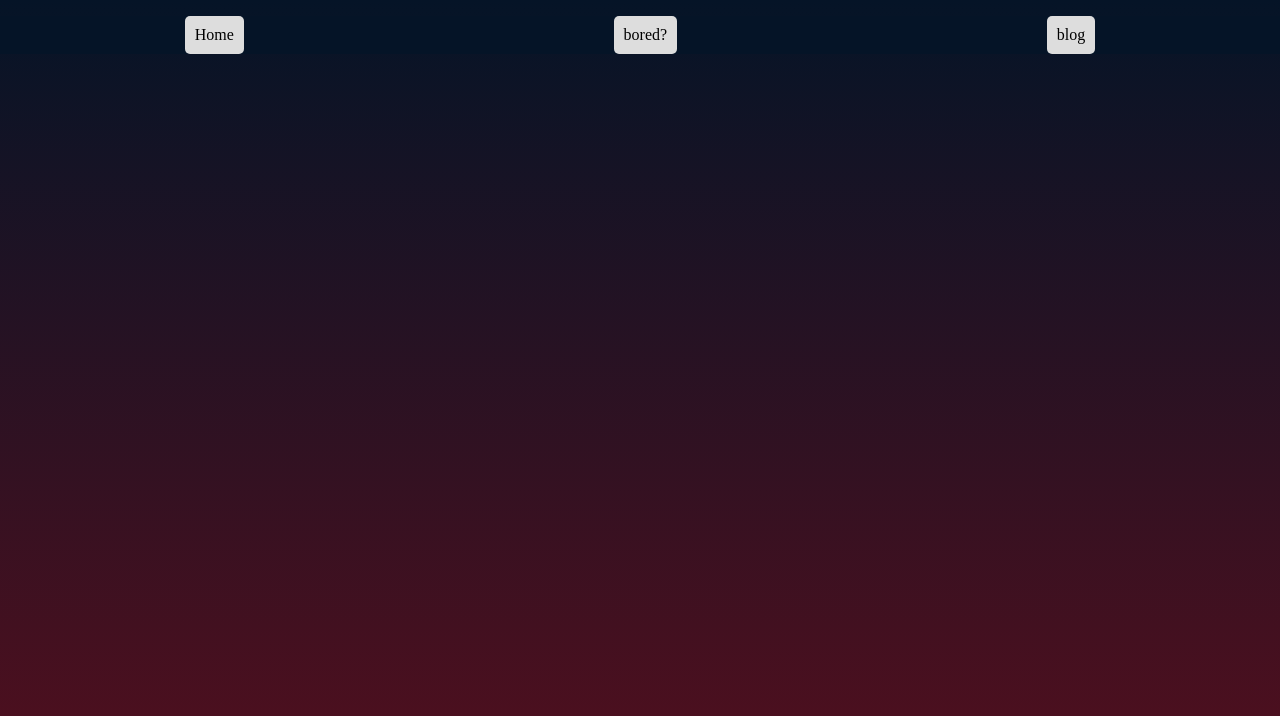
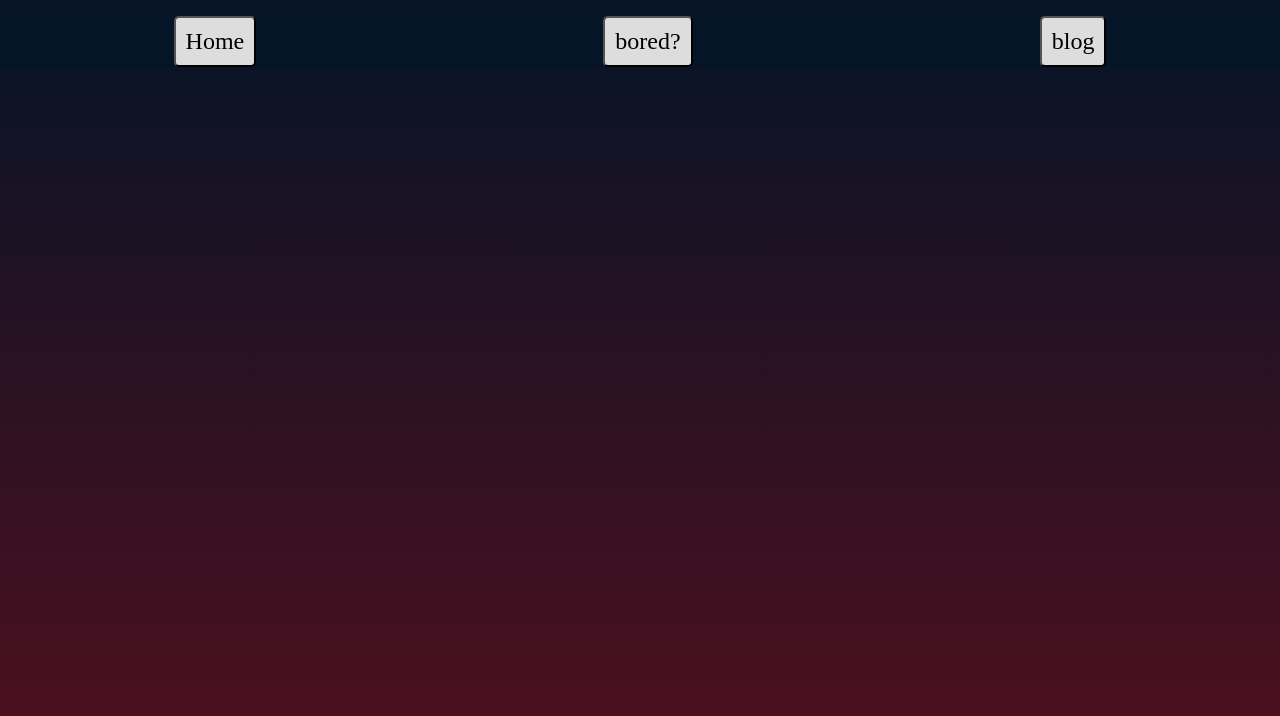
Before and after one commit to BorzoiBurrow/turbo-telegram, a React app: page / in a window 1280 px wide. Shown: the top 716 px of the page. Built offline with nearby package versions, Linux system fonts and the light colour scheme.

Commit message:
added some logic to navbar, some minor styling

```diff
--- a/src/assets/css/index.css
+++ b/src/assets/css/index.css
@@ -4,9 +4,18 @@
 #530f1e
 #a44322
 #f8bc04 */
+
+
+* {
+ font-family: "Playfair display", serif;
+ font-optical-sizing: auto;
+ font-weight: 400;
+ font-style: normal;
+}
+
 body {
     margin: 0px;
-    background-image: linear-gradient(#051427, #530f1e);
+    background-image: linear-gradient(#051427 0%, #530f1e 100%);
     background-repeat: no-repeat;
     background-size: cover;
 }
@@ -24,6 +33,7 @@ html {
 }
 
 .navbar-card {
+    font-size: 24px;
     padding: 10px;
     border-radius: 5px;
     background-color: #ddd;
--- a/src/components/header.jsx
+++ b/src/components/header.jsx
@@ -2,16 +2,34 @@ import React from "react";
 
 
 const Header = () => {
+    // handles button presses for navbar, logic still needs to made
+    const handleClick = (buttonName) => {
+        const actions = {
+            "Home": () => console.log("Heading home..."),
+            "bored?": () => console.log("Me too..."),
+            "blog": () => console.log("Feeling chatty."),
+            "default": () => {
+                console.log("button name was invalid, verify that the button is passing the correct name, or that the object case supports the button.");
+                console.log(`The button name that was pressed is ${buttonName}`);
+            }};
+    (actions[buttonName] || actions["default"])();
+};
     return (
         <menu className="navbar">
             <li className="navbar-item">
-                <div className="navbar-card">Home</div>
+                <button onClick={() => handleClick("Home")} className="navbar-card">
+                <div>Home</div>
+                </button>
             </li>
             <li className="navbar-item">
-                <div className="navbar-card">bored?</div>
+                <button onClick={() => handleClick("bored?")} className="navbar-card">
+                <div>bored?</div>
+                </button>
             </li>
-            <li className="navbar-item">
-                <div className="navbar-card">blog</div>
+             <li className="navbar-item">
+                <button onClick={() => handleClick("blog")} className="navbar-card">
+                <div>blog</div>
+                </button>
             </li>
         </menu>
     )
--- a/src/index.jsx
+++ b/src/index.jsx
@@ -3,9 +3,6 @@ import { createRoot } from 'react-dom/client';
 import Header from "./components/header";
 import "../src/assets/css/index.css";
 
-// testing message for dev
-console.log("hello!")
-
 // await DOM load before executing react elements.
 window.addEventListener("DOMContentLoaded", function () {
     const headerRoot = createRoot(document.getElementById('headerRoot')).render(<Header/>);
```
